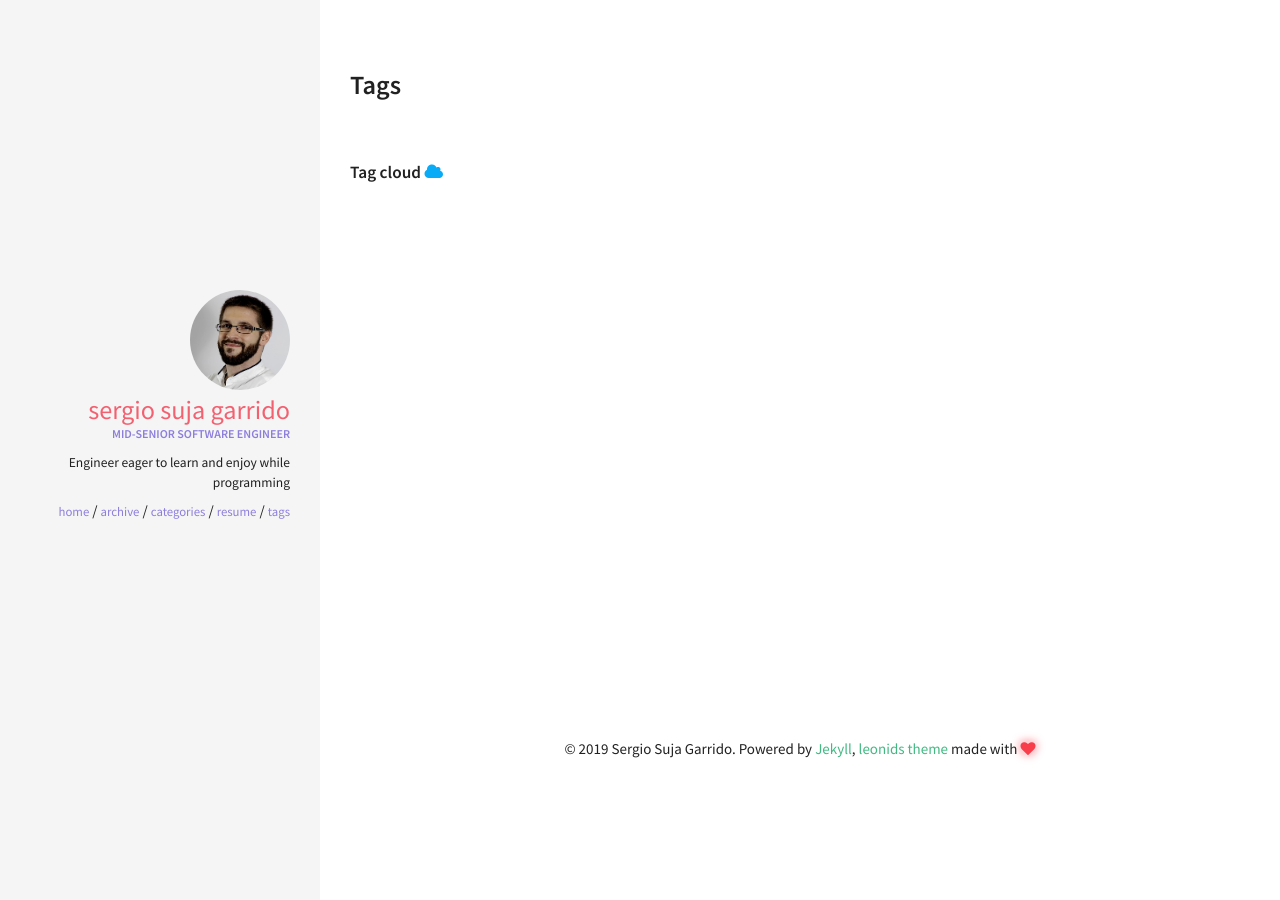
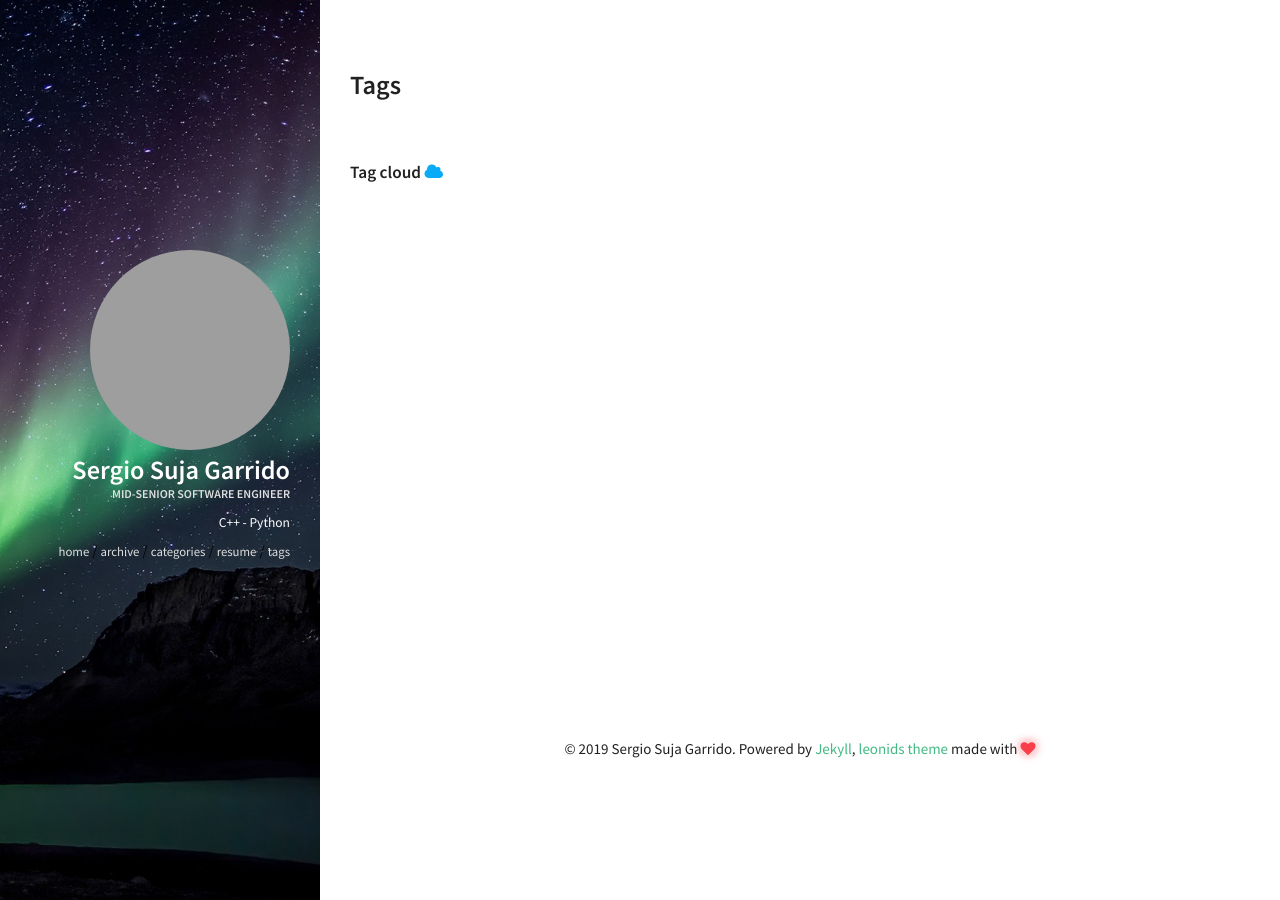
Before and after one commit to sergiosuja/sergiosuja.github.io, a Jekyll site: the page built from tags.html, in a window 1280 px wide. Built offline with Jekyll 4.4.1, drawn with Linux system fonts in a browser that asks for light colours; grey boxes are pictures that could not be loaded.

Commit message:
First changes

```diff
--- a/_config.yml
+++ b/_config.yml
@@ -3,7 +3,7 @@
 # Site wide configuration
 ####################################
 #
-title: Leonids
+title: Sergio Suja Garrido | Blog
 email:
 description: A simple and awesome blog theme powered by jekyll.
 url: # the base hostname & protocol for your site
@@ -34,9 +34,9 @@ kramdown:
 #
 owner:
   name: Sergio Suja Garrido
-  avatar: avatar.jpg
+  avatar: avatar.png
   job: "Mid-Senior Software Engineer"
-  bio: "Engineer eager to learn and enjoy while programming"
+  bio: "C++ - Python"
   email:
   disqus-shortname:
   twitter: #username
--- a/_sass/components/_variables.scss
+++ b/_sass/components/_variables.scss
@@ -55,6 +55,7 @@ $text-color:       rgba(0, 0, 0, 0.87) !default;
 $background-color: #f5f5f5;
 
 $white:            #fff;
+$grey:             #dfdfdf;
 $primary:          #42b983;
 $secondary:        #8d7edc;
 $success:          #65e892;
--- a/_sass/pages/_layout.scss
+++ b/_sass/pages/_layout.scss
@@ -1,6 +1,8 @@
 /* LAYOUT CSS */
 .cover {
   background-color: $background-color;
+  background-image: url("../../img/side-background.jpg");
+  background-size: cover;
   position: fixed;
   text-align: center;
   width: 100%;
@@ -22,8 +24,8 @@
   padding: 0 30px;
   .avatar {
     border-radius: 50%;
-    width: 100px;
-    height: 100px;
+    width: 200px;
+    height: 200px;
     float: none;
     @include media-query($medium-screen) {
       margin-right: 0;
@@ -31,13 +33,13 @@
   }
   .author_name {
     display: block;
-    color: #F36170;
+    color: $white;
     font-size: 1.75em;
-    text-transform: lowercase;
+    font-weight: bold;
   }
   .author_job {
     display: block;
-    color: $secondary;
+    color: $grey;
     font-size: 0.8em;
     font-weight: 700;
     text-transform: uppercase;
@@ -46,6 +48,7 @@
   .author_bio {
     font-size: 90%;
     display: block;
+	color: $white;
   }
   @include media-query($medium-screen) {
     text-align: right;
@@ -63,7 +66,7 @@
       display: inline-block;
       margin-left: 1em;
       a.social-link-item {
-        color: $secondary;
+        color: $grey;
         &:hover,
         &:focus {
           color: lighten($secondary, 14%);
@@ -90,7 +93,7 @@
       margin-top: 1em;
       text-transform: lowercase;
       font-size: 85%;
-      color: $secondary;
+      color: $grey;
       &:hover,
       &:focus {
         color: lighten($secondary, 14%);
```
Also changed, not shown: img/avatar.jpg (deleted), img/side-background.jpg (added), 1 other file.
